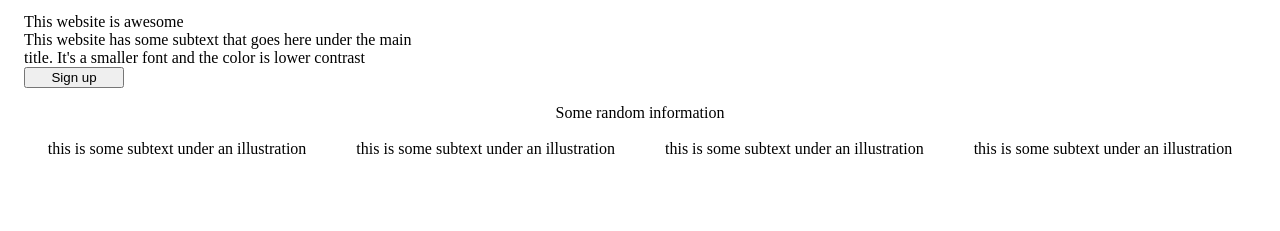
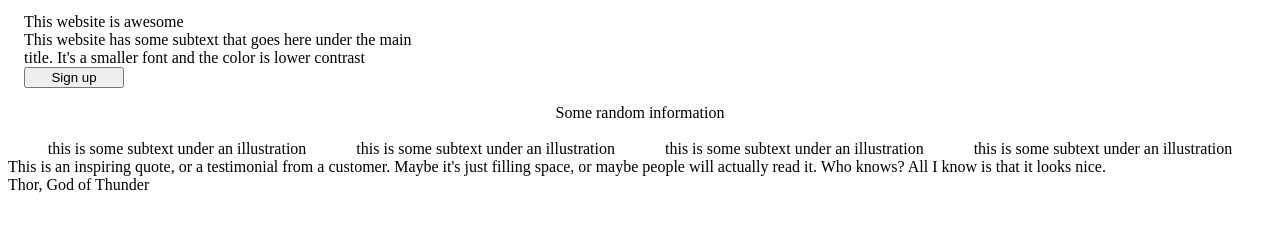
Before and after one commit to JayVile16/odin-landingpage, a plain HTML site: page index.html in a window 1280 px wide. Shown: the part 63-294 px from the top of the page. Drawn offline with Linux system fonts and the light colour scheme.

Commit message:
Created skeleton of the fourth section, the quote section.

```diff
--- a/index.html
+++ b/index.html
@@ -49,7 +49,11 @@
             </div>
         </div>
 
-        <div></div>
+        <div class="four">
+            <div class="quote">This is an inspiring quote, or a testimonial from a customer. Maybe it's just filling space, or maybe people will actually read it. Who knows? All I know is that it looks nice.</div>
+            <div class="speaker">Thor, God of Thunder</div>
+        </div>
+
         <div></div>
         <div></div>
     </body>
```
